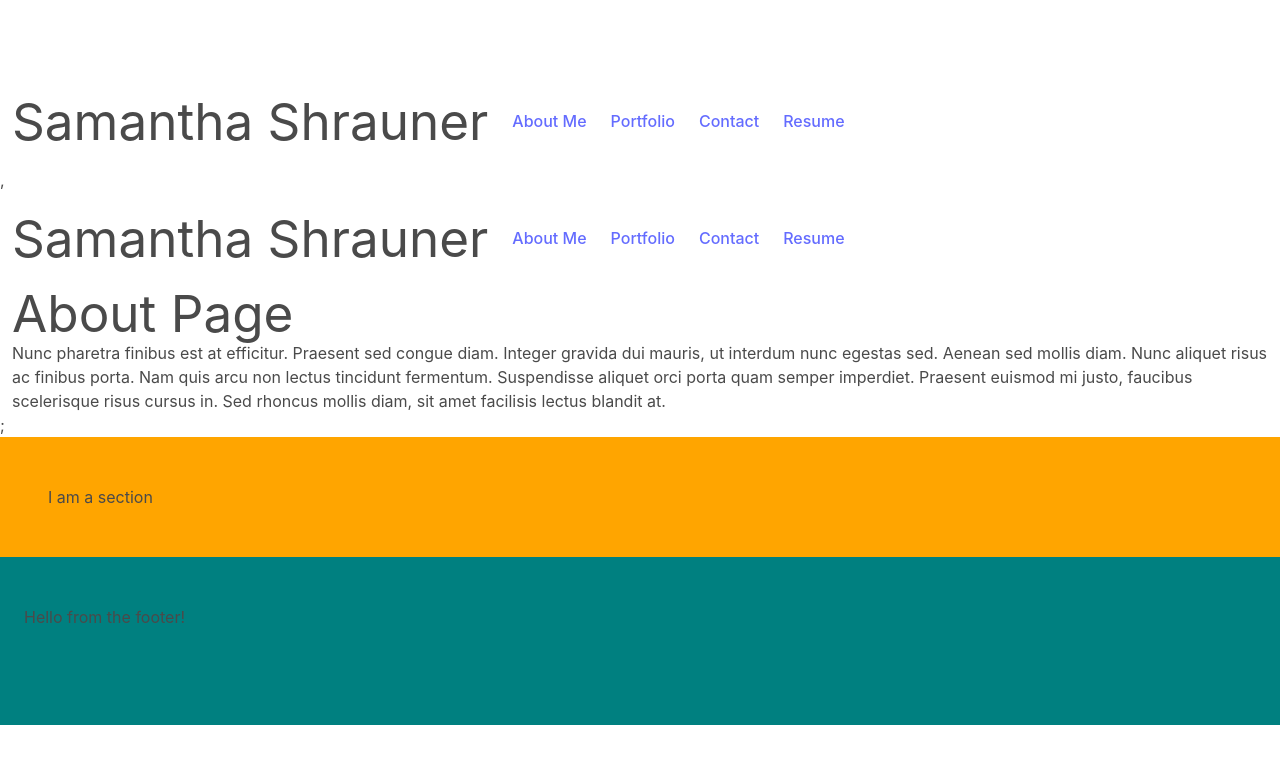
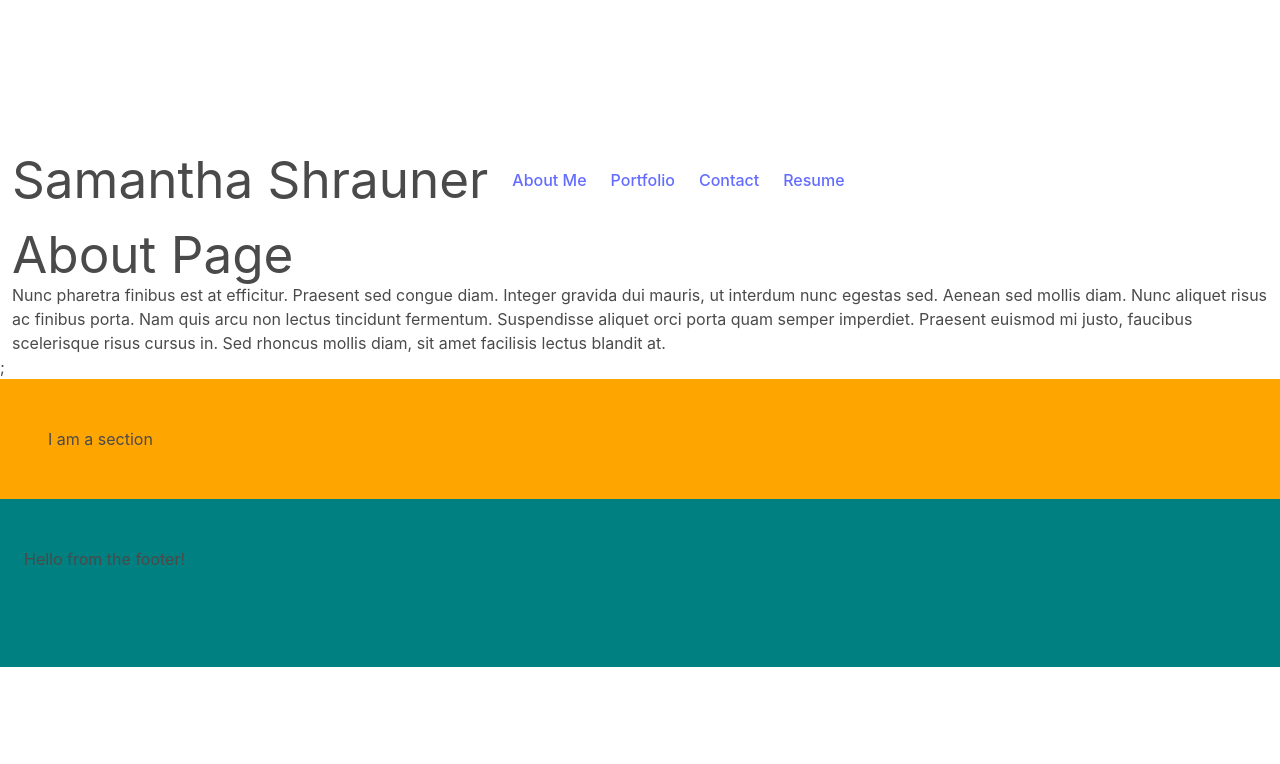
Before and after one commit to Flying-S-Ranch/react-portfolio, a React (Vite) app: page / in a window 1280 px wide. Shown: the top 764 px of the page. Built offline with nearby package versions, Linux system fonts and the light colour scheme.

Commit message:
adds node sass to package.json

```diff
--- a/package.json
+++ b/package.json
@@ -14,6 +14,7 @@
     "axios": "^1.4.0",
     "bulma": "^0.9.4",
     "dotenv": "^16.3.1",
+    "node-sass": "^9.0.0",
     "react": "^18.2.0",
     "react-dom": "^18.2.0",
     "react-router-dom": "^6.14.2",
--- a/src/App.jsx
+++ b/src/App.jsx
@@ -1,4 +1,3 @@
-import Header from "./components/Header";
 import Section from "./components/Section";
 import Footer from "./components/Footer"
 import PortfolioContainer from "./components/PortfolioContainer";
@@ -6,7 +5,6 @@ import PortfolioContainer from "./components/PortfolioContainer";
 function App() {
   return (
     <div>
-      <Header />,
       <PortfolioContainer />;
       <Section />
       <Footer />
--- a/src/components/Header.jsx
+++ b/src/components/Header.jsx
@@ -9,6 +9,7 @@ const styles = {
     },
 }
 
+// eslint-disable-next-line react/prop-types
 function Header({ currentPage, handlePageChange }) {
     return (
         <header style={styles.headerStyle}>
```
Also changed, not shown: 1 other file (tests, documents, lock files or other folders).
